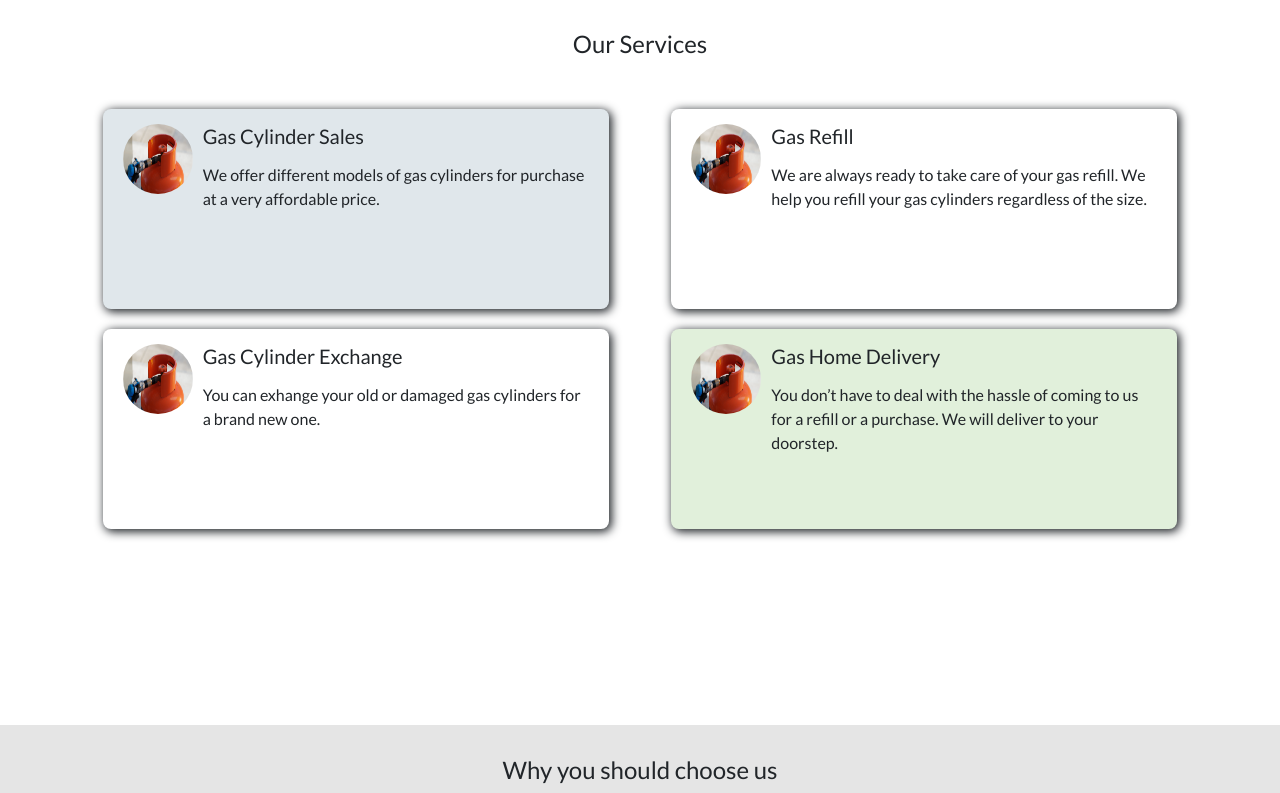
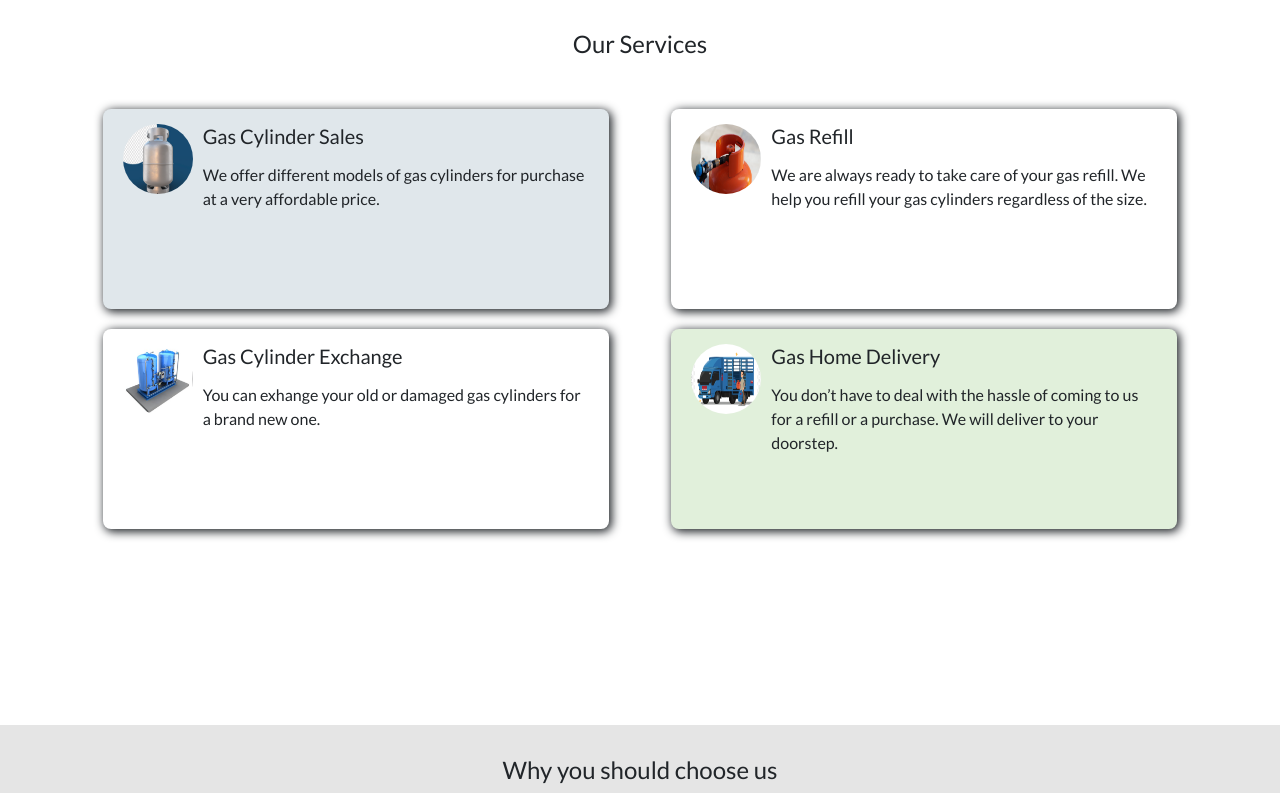
Before and after one commit to zuri-training/gasAndMe-fe-pjt-20, a plain HTML site: page index.html in a window 1280 px wide. Shown: the part 820-1613 px from the top of the page. Drawn offline with nearby package versions, Linux system fonts and the light colour scheme.

Commit message:
landing page

```diff
--- a/index.html
+++ b/index.html
@@ -28,7 +28,7 @@
         <h4 class="section-header">Our Services</h4>
         <div class="service-row">
             <div class="service-item first-service">
-                <img src="/images/Screen Shot 2021-06-16 at 1.05.53 PM.png" alt="gas" class="service-img">
+                <img src="/images/Screen Shot 2021-06-16 at 1.08.34 PM.png" alt="gas" class="service-img">
                 <div>
                     <h5 class="service-item-header">Gas Cylinder Sales</h5>
                     <p>We offer different models of gas cylinders for purchase at a very affordable price.</p>
@@ -45,14 +45,14 @@
         </div>
         <div class="service-row">
             <div class="service-item">
-                <img src="/images/Screen Shot 2021-06-16 at 1.05.53 PM.png" alt="gas" class="service-img">
+                <img src="/images/Screen Shot 2021-06-16 at 1.15.35 PM.png" alt="gas" class="service-img">
                 <div>
                     <h5 class="service-item-header">Gas Cylinder Exchange</h5>
                     <p>You can exhange your old or damaged gas cylinders for a brand new one.</p>
                 </div>
             </div>
             <div class="service-item fourth-service">
-                <img src="/images/Screen Shot 2021-06-16 at 1.05.53 PM.png" alt="gas" class="service-img">
+                <img src="/images/Screen Shot 2021-06-16 at 1.16.30 PM.png" alt="gas" class="service-img">
                 <div>
                     <h5 class="service-item-header">Gas Home Delivery</h5>
                     <p>You don’t have to deal with the hassle of coming to us for a refill  or a purchase. We will deliver to your doorstep.</p>
```
